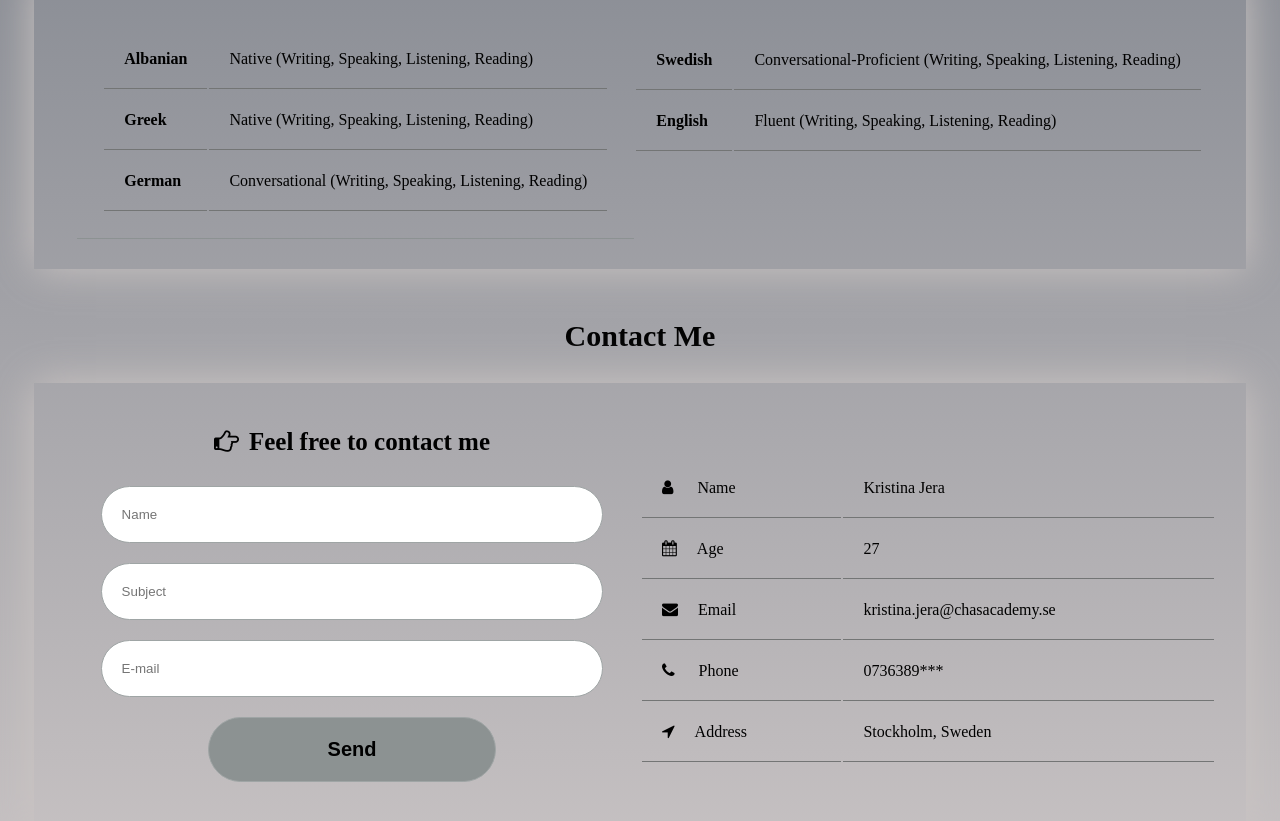
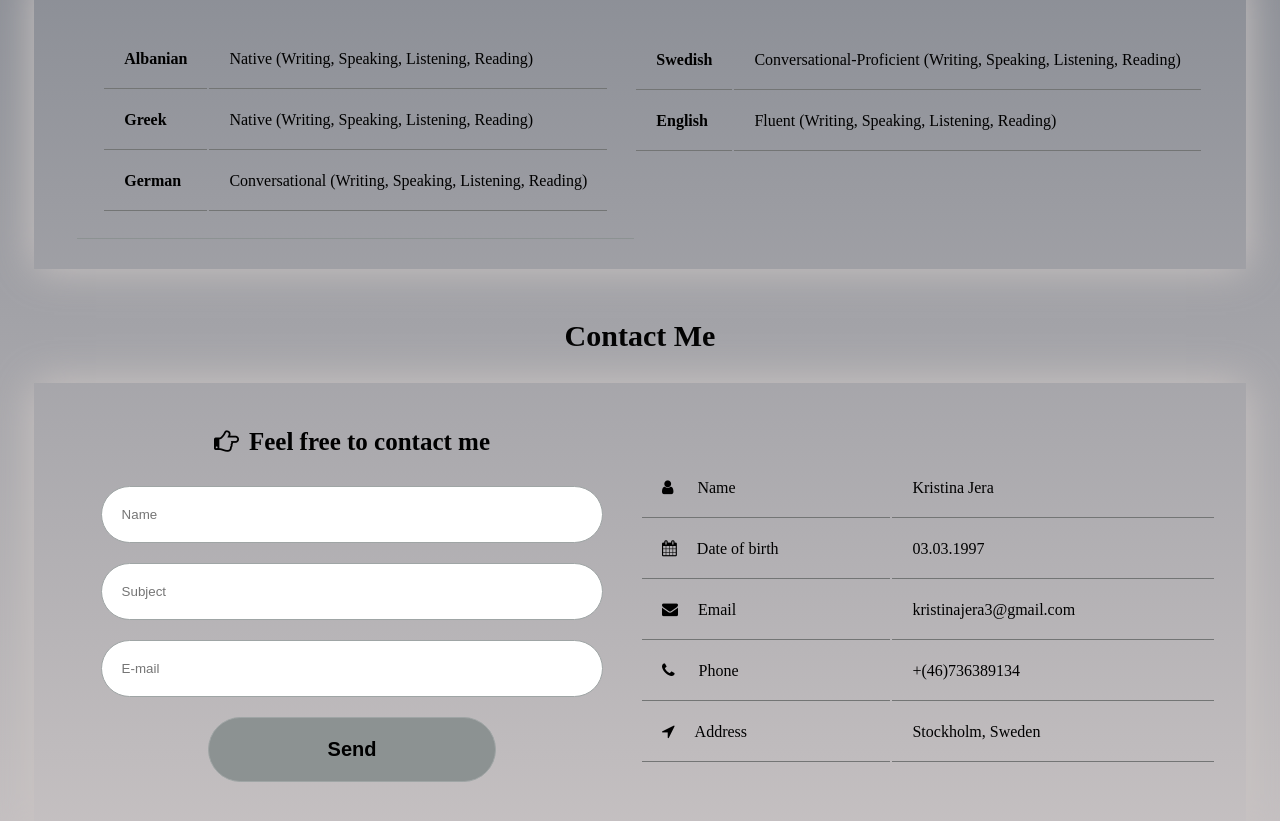
Before and after one commit to KristinaJera/static-webpage-KristinaJera, a plain HTML site: page index.html in a window 1280 px wide. Shown: the part 1685-2506 px from the top of the page. Drawn offline with Linux system fonts and the light colour scheme.

Commit message:
small changes with email form

```diff
--- a/index.html
+++ b/index.html
@@ -25,7 +25,7 @@
               <h2><a href="#aboutme" class="opacity">About Me</a></h2>
               <h2><a href="#education" class="opacity">Education</a></h2>
               <h2><a href="#language" class="opacity">Language</a></h2>
-              <h2><a href="#experience" class="opacity">Experience</a></h2>
+              <!-- <h2><a href="#experience" class="opacity">Experience</a></h2> -->
               <h2><a href="#contactme" class="opacity">Contact Me</a></h2>
             </div>
           </div>
@@ -271,16 +271,16 @@
                   <td>Kristina Jera</td>
                 </tr>
                 <tr>
-                  <td><i class="fa fa-calendar"></i>Age</td>
-                  <td>27</td>
+                  <td><i class="fa fa-calendar"></i>Date of birth</td>
+                  <td>03.03.1997</td>
                 </tr>
                 <tr>
                   <td><i class="fa fa-envelope"></i>Email</td>
-                  <td>kristina.jera@chasacademy.se</td>
+                  <td>kristinajera3@gmail.com</td>
                 </tr>
                 <tr>
                   <td><i class="fa fa-phone"></i> Phone</td>
-                  <td>0736389***</td>
+                  <td>+(46)736389134</td>
                 </tr>
                 <tr>
                   <td><i class="fa fa-location-arrow"></i>Address</td>
```
